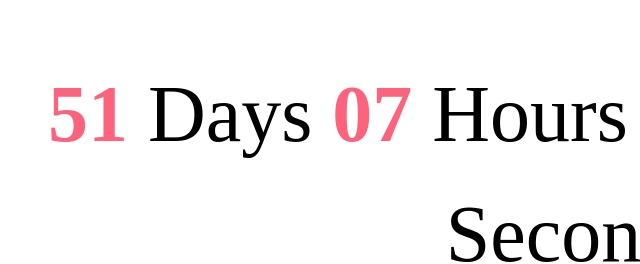
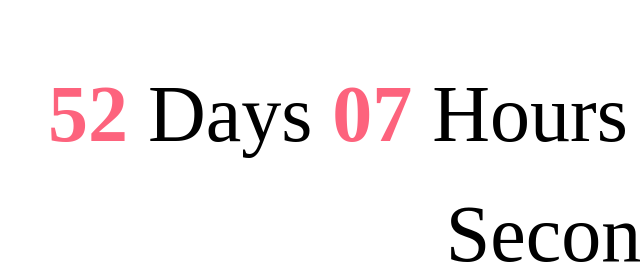
Before and after one commit to vastsky17/xiongxiong.github.io, a plain HTML site: page index.html in a window 1280 px wide. Shown: the part 237-501 px from the top of the page, 61-701 px from the left. Drawn offline with Linux system fonts and the light colour scheme.

Commit message:
Update index.html

```diff
--- a/index.html
+++ b/index.html
@@ -60,7 +60,7 @@
 
         function timer() {
              <!--这是修改时间-->
-            var start = new Date(2022, 2, 24); // 2015.7.2
+            var start = new Date(2022, 2, 23); // 2015.7.2
             var t = new Date() - start;
             var h = ~~(t / 1000 / 60 / 60 % 24);
             if (h < 10) {
```
